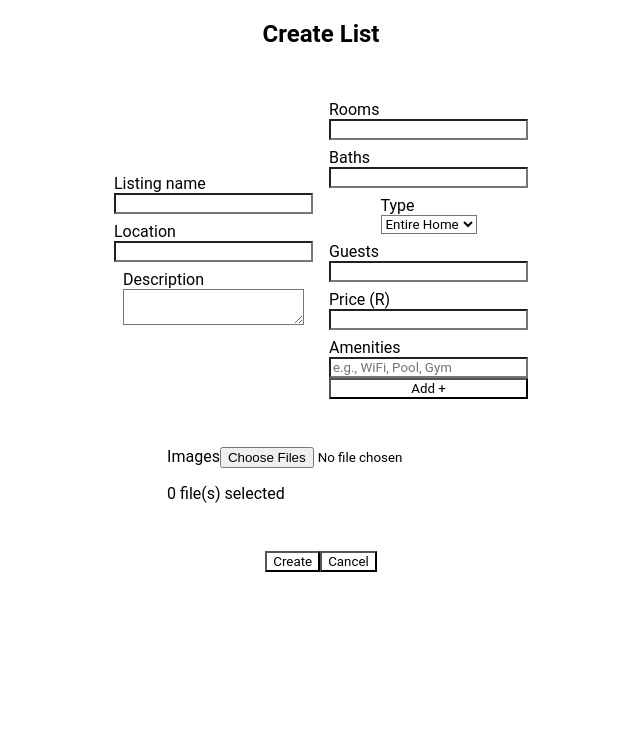
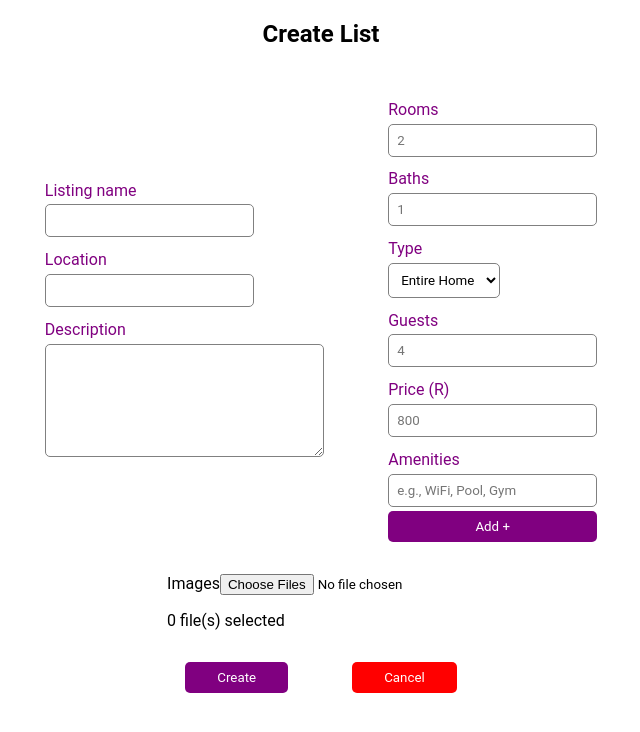
Before and after one commit to Latoure341/CapStone, a React (Vite) app in the folder Frontend/: page /listingCreation in a window 1280 px wide. Shown: the top 732 px of the page, without its empty margins (319-959 px from the left). Built offline with nearby package versions, Linux system fonts and the light colour scheme.

Commit message:
Enhance ListingCreation component with styled components; add new layout containers and improve input styling

```diff
--- a/Frontend/src/pages/Admin/ListingCreation/ListingCreation.jsx
+++ b/Frontend/src/pages/Admin/ListingCreation/ListingCreation.jsx
@@ -1,6 +1,7 @@
 import React, { useState } from "react";
 import { ListContainer, FormWrapper,
-  SecondFormWrapper, SpanContainer } from "./ListingCreation.styled.js";
+  SecondFormWrapper, SpanContainer,
+  SpanUpperContainer, Button, ButtonWrapper } from "./ListingCreation.styled.js";
 
 const ListingCreation = () => {
   const [formData, setFormData] = useState({
@@ -203,6 +204,8 @@ const ListingCreation = () => {
             <SpanContainer>
               <label>Description </label>
               <textarea
+              cols={32}
+              rows={7}
                 name="description"
                 value={formData.description}
                 onChange={handleInputChange}
@@ -212,25 +215,29 @@ const ListingCreation = () => {
           </div>
 
           <div>
-            <div>
+            <SpanUpperContainer>
               <SpanContainer>
                 <label>Rooms</label>
                 <input
                   type="number"
+                  placeholder="2"
                   name="rooms"
                   value={formData.rooms}
                   onChange={handleInputChange}
                 />
               </SpanContainer>
+
               <SpanContainer>
                 <label>Baths</label>
                 <input
                   type="number"
+                  placeholder="1"
                   name="baths"
                   value={formData.baths}
                   onChange={handleInputChange}
                 />
               </SpanContainer>
+
               <SpanContainer>
                 <label>Type</label>
                 <select
@@ -242,12 +249,14 @@ const ListingCreation = () => {
                   <option>Hotel Suite</option>
                 </select>
               </SpanContainer>
-            </div>
-            <div>
+            </SpanUpperContainer>
+
+            <SpanUpperContainer>
               <SpanContainer>
                 <label>Guests</label>
                 <input
                   type="number"
+                  placeholder="4"
                   name="guests"
                   value={formData.guests}
                   onChange={handleInputChange}
@@ -257,6 +266,7 @@ const ListingCreation = () => {
                 <label>Price (R)</label>
                 <input
                   type="number"
+                  placeholder="800"
                   name="price"
                   value={formData.price}
                   onChange={handleInputChange}
@@ -270,9 +280,9 @@ const ListingCreation = () => {
                   onChange={(e) => setAmenityInput(e.target.value)}
                   placeholder="e.g., WiFi, Pool, Gym"
                 />
-                <button type="button" onClick={handleAddAmenity}>Add +</button>
+              <Button type="button" onClick={handleAddAmenity}>Add +</Button>
               </SpanContainer>
-            </div>
+            </SpanUpperContainer>
           </div>
 
           {/* Display added amenities */}
@@ -283,13 +293,12 @@ const ListingCreation = () => {
                 {formData.amenities.map((amenity, index) => (
                   <div key={index} style={{ display: "flex", gap: "10px", marginBottom: "5px" }}>
                     <span>{amenity}</span>
-                    <button
+                    <Button
                       type="button"
                       onClick={() => handleRemoveAmenity(index)}
-                      style={{ color: "red" }}
                     >
                       Remove
-                    </button>
+                    </Button>
                   </div>
                 ))}
               </div>
@@ -333,12 +342,12 @@ const ListingCreation = () => {
           )}
         </div>
 
-        <div>
-          <button type="button" disabled={loading} onClick={handleSubmit}>
+        <ButtonWrapper>
+          <Button type="button" disabled={loading} onClick={handleSubmit}>
             {loading ? "Creating..." : "Create"}
-          </button>
-          <button type="button" onClick={handleCancel}>Cancel</button>
-        </div>
+          </Button>
+          <Button type="button" onClick={handleCancel} cancel>Cancel</Button>
+        </ButtonWrapper>
       </FormWrapper>
     </ListContainer>
   );
--- a/Frontend/src/pages/Admin/ListingCreation/ListingCreation.styled.js
+++ b/Frontend/src/pages/Admin/ListingCreation/ListingCreation.styled.js
@@ -8,32 +8,75 @@ export const ListContainer = styled.div`
 `;
 
 export const FormWrapper = styled.div`
+  width: 100%;
   display: flex;
   flex-direction: column;
   align-items: center;
   justify-content: center;
-  gap: 2rem;
+  gap: 1rem;
 
   padding: 1rem;
 `;
 
 export const SecondFormWrapper = styled.div`
+  width: 100%;
   display: flex;
   align-items: center;
   justify-content: center;
-  gap: 1rem;
+  gap: 4rem;
 
   padding: 1rem;
 
   div {
     display: flex;
     flex-direction: column;
-    align-items: center;
+    align-items: start;
     justify-content: center;
     gap: 0.5rem;
   }
 `;
+
+export const SpanUpperContainer = styled.div`
+  width: 100%;
+  display: flex;
+  flex-wrap: nowrap;
+  flex-direction: row;
+`;
+
 export const SpanContainer = styled.span`
-    display: flex;
-    flex-direction: column;
+  display: flex;
+  flex-direction: column;
+
+  label {
+    color: purple;
+  }
+  input,
+  select {
+    border: 1px solid gray;
+    border-radius: 5px;
+    padding: 0.5rem;
+    margin: 0.3rem auto;
+  }
+  textarea {
+    border: 1px solid gray;
+    border-radius: 5px;
+    padding: 0.2rem;
+    margin: 0.3rem auto;
+  }
 `;
+
+export const Button = styled.button`
+  padding: 0.5rem 2rem;
+  background-color: ${({ cancel }) => (cancel ? "red" : "purple")};
+  color: white;
+  border: none;
+  border-radius: 5px;
+  cursor: pointer;
+`;
+
+export const ButtonWrapper = styled.div`
+  display: flex;
+  align-items: center;
+  justify-content: center;
+  gap: 4rem;
+`;
```
